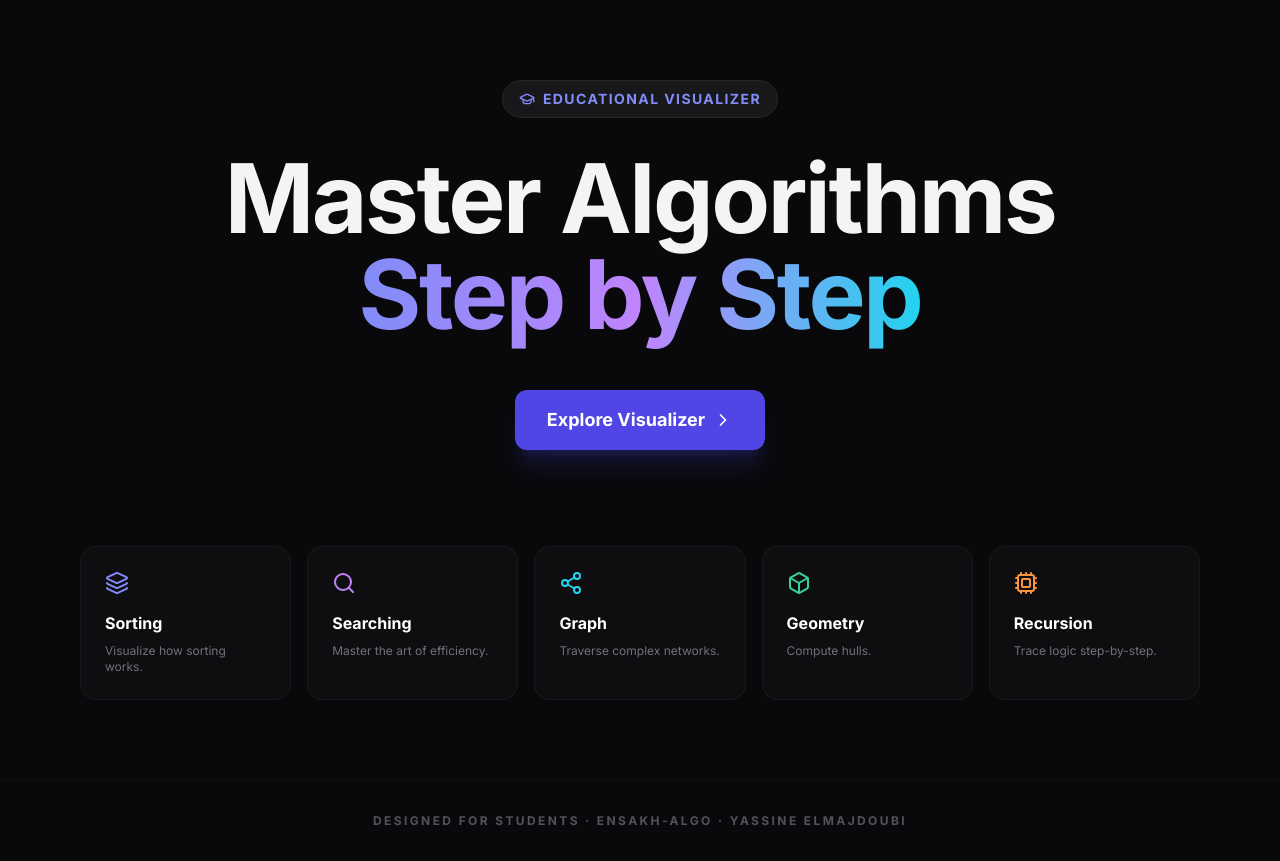
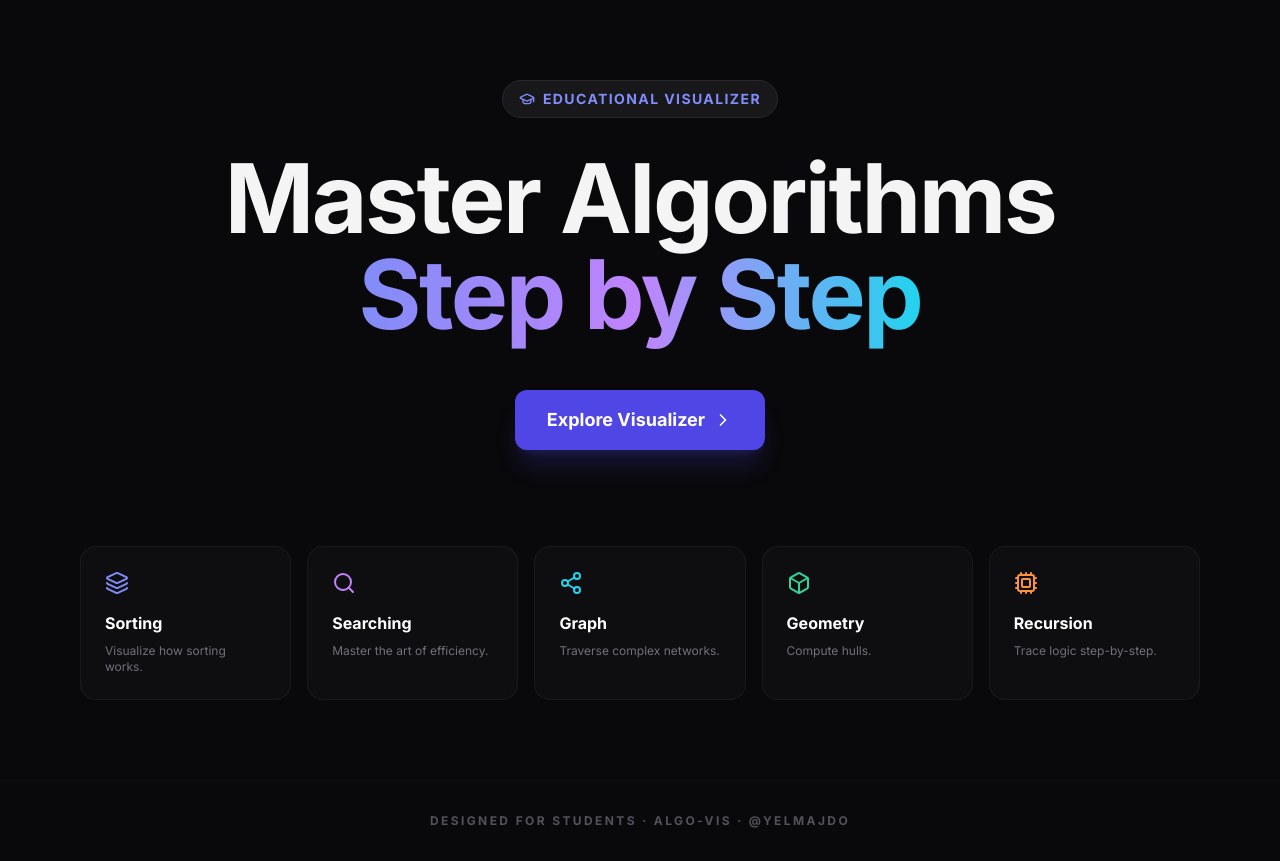
Before and after one commit to itsya-ssine/algo-visualiser, a React (Vite) app: page / in a window 1280 px wide. Built offline with nearby package versions, Linux system fonts and the light colour scheme.

Commit message:
Update Home.tsx

```diff
--- a/components/Home.tsx
+++ b/components/Home.tsx
@@ -60,7 +60,7 @@ const WelcomePage: React.FC<WelcomePageProps> = ({ onStart }) => {
 
       <footer className="w-full py-8 border-t border-zinc-900/50 bg-zinc-950 text-center">
         <p className="text-zinc-600 text-[10px] sm:text-xs font-bold uppercase tracking-[0.2em] px-4">
-          Designed for Students &middot; ENSAKH-ALGO &middot; Yassine Elmajdoubi
+          Designed for Students &middot; ALGO-VIS &middot; @yelmajdo
         </p>
       </footer>
     </div>
```
